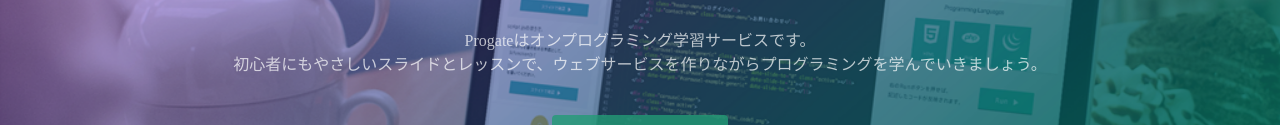
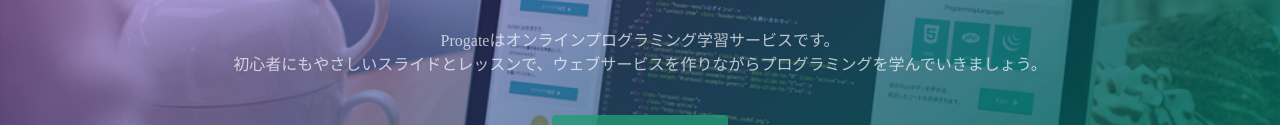
Before and after one commit to Gaku210/Gaku210.github.io, a plain HTML site: page index.html in a window 1280 px wide. Shown: the part 317-442 px from the top of the page. Drawn offline with Linux system fonts and the light colour scheme.

Commit message:
Update index.html

```diff
--- a/index.html
+++ b/index.html
@@ -24,7 +24,7 @@
   <div class="top-wrapper">
     <div class="container">
       <h1>LEARN TO CODE.<br>LEARN TO BE CREATIVE.</h1>
-      <p>Progateはオンプログラミング学習サービスです。<br>初心者にもやさしいスライドとレッスンで、ウェブサービスを作りながらプログラミングを学んでいきましょう。</p>
+      <p>Progateはオンラインプログラミング学習サービスです。<br>初心者にもやさしいスライドとレッスンで、ウェブサービスを作りながらプログラミングを学んでいきましょう。</p>
       <div class="btn-wrapper">
         <a href="#" class="btn signup">新規登録はこちら</a>
         <p>or</p>
```
